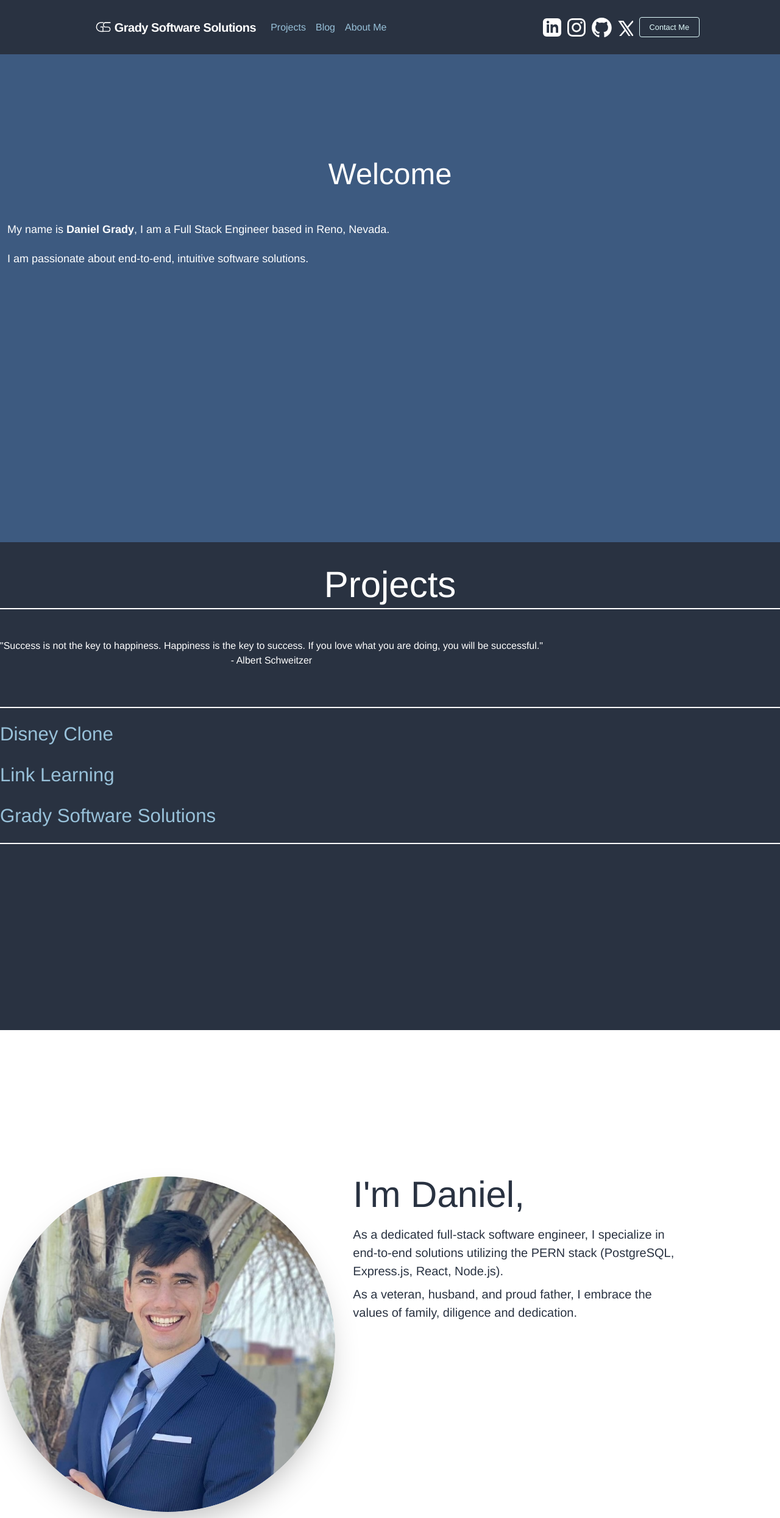
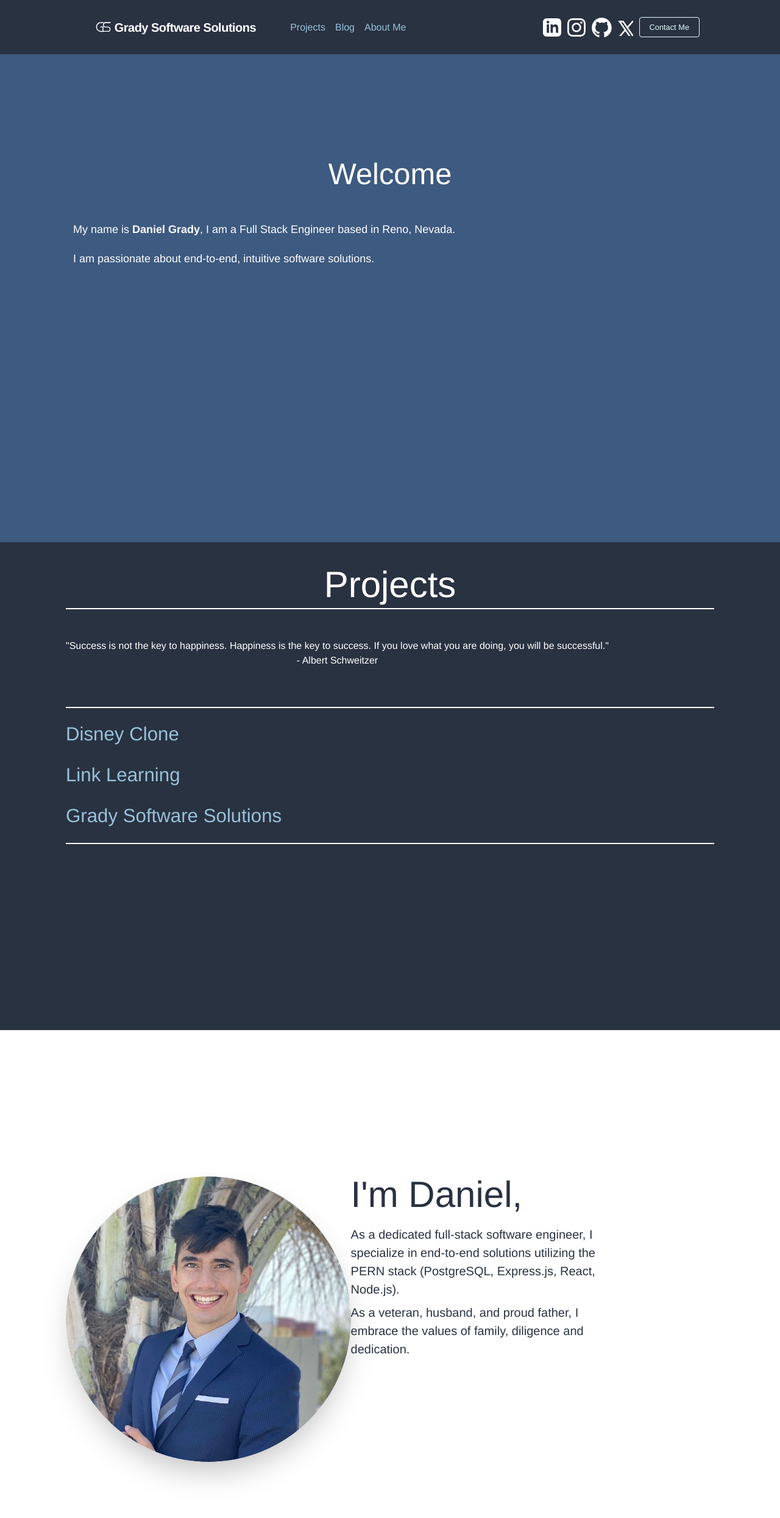
Before and after one commit to MusicalSurfer/personal-website, a Next.js app: page / in a window 1280 px wide. Shown: the whole page at 61% size. Built offline with nearby package versions, Linux system fonts and the light colour scheme.

Commit message:
Fix media queries for header

```diff
--- a/app/components/Header.jsx
+++ b/app/components/Header.jsx
@@ -8,18 +8,21 @@ const Header = () => {
 
   return (
     <nav className="header-details flex items-center justify-between flex-wrap p-6 w-full">
+      <div className="flex flex-row w-full justify-between">
         <div className="flex items-center flex-shrink-0 text-white mr-6 tablet:mx-6">
           <svg className="fill-current mb-3 mr-1" xmlns="http://www.w3.org/2000/svg" width="27.675" height="29.25" viewBox="0 0 123 130"><path d="M41.7 61H61v-6.3H41.7q-14.4 0-24.4 10.2Q7.2 75.2 7.2 90.6q0 14.3 10.1 24.4t24.4 10.1H61V86.7H39.2v6.4h15.3v25.6H41.7q-11.4 0-19.7-8.3t-8.3-19.8q0-12.5 8.3-21.1Q30.2 61 41.7 61z" /><path d="M75 62.3h37.7v-7.6H75q-7.4 0-12.4 5.8-5.1 5.9-5.1 14.3 0 7.6 5.1 13.2 5 5.7 12.4 5.7h20.2q4.5 0 8 3.8 3.3 4 3.3 8.7 0 5.6-3.25 9.1t-8.05 3.5H57.5v6.2h37.7q7.5 0 12.5-5.2t5-13.6q0-7.6-5-13.2-5.1-5.6-12.5-5.6H75q-4.6 0-7.9-4-3.4-3.7-3.4-8.6 0-5.6 3.25-9.05T75 62.3z" /></svg>
           <a href="#">
             <span className="font-semibold text-xl tracking-tight">Grady Software Solutions</span>
           </a>
         </div>
-      <div className='block desktop:hidden'>
-        <button onClick={handleClick} className="flex items-center mr-10 tablet:px-4 tablet:py-3 px-3 py-2 border rounded text-deep-light-blue border-deep-light-blue hover:text-white hover:border-white">
+        <div className="flex flex-col translate-x-10">
+          <div className='desktop:hidden'>
+            <button onClick={handleClick} className="px-3 py-2 border rounded text-deep-light-blue border-deep-light-blue hover:text-white hover:border-white">
               <svg className="fill-current h-3 w-3" viewBox="0 0 20 20" xmlns="http://www.w3.org/2000/svg"><title>Menu</title><path d="M0 3h20v2H0V3zm0 6h20v2H0V9zm0 6h20v2H0v-2z" /></svg>
             </button>
+          </div>
           <div className={`menu-border ${isActive ? 'opacity-100 visible' : 'opacity-0 invisible'} border-burnt-orange border-t-2 -translate-x-11 translate-y-1 w-32`}></div>
-        <div className={`${isActive ? 'translate-y-2 opacity-100 visible' : '-translate-y-1 opacity-0 invisible'} welcome-details drop-down-menu w-32 translate-y-3 -translate-x-11 absolute transform duration-150  bg-light-blue rounded-md`}>
+          <div className={`${isActive ? 'opacity-100 visible' : '-translate-y-0 opacity-0 invisible'} welcome-details drop-down-menu w-32 translate-y-10 -translate-x-11 absolute transform duration-150  bg-light-blue rounded-md`}>
             <div className="text-sm flex flex-col items-center desktop:flex-grow">
               <a href="#projects" className="block mt-2 desktop:inline-block text-base desktop:mt-0 text-deep-blue hover:text-white mr-4">
                 Projects
@@ -34,7 +37,7 @@ const Header = () => {
           </div>
         </div>
         <div className="w-full hidden desktop:flex desktop:flex-grow desktop:visible desktop:items-center desktop:w-auto">
-        <div className="text-sm desktop:flex-grow">
+          <div className="text-sm desktop:flex-grow -translate-x-24">
             <a href="#projects" className="block mt-4 desktop:inline-block text-base desktop:mt-0 text-deep-light-blue hover:text-white mr-4">
               Projects
             </a>
@@ -61,6 +64,7 @@ const Header = () => {
             <a href="mailto:gradysoftwaresolutions@gmail.com" className="text-sm px-4 py-2 leading-none border rounded text-light-blue border-light-blue hover:border-transparent hover:text-deep-blue hover:bg-white mt-4 desktop:mt-0">Contact Me</a>
           </div>
         </div>
+      </div>
     </nav>
   )
 }
--- a/app/page.js
+++ b/app/page.js
@@ -22,13 +22,13 @@ export default function Home() {
         <Header />
       </div>
       <ScrollNav />
-      <div className="main-sub-container lg-desktop:px-300px bg-deep-blue flex-grow w-full relative min-h-screen">
+      <div className="main-sub-container lg-desktop:px-300px desktop:px-108px bg-deep-blue flex-grow w-full relative min-h-screen">
         <Landing />
       </div>
-      <div id="projects" className="projects-container w-full relative lg-desktop:px-300px min-h-screen bg-shale-grey">
+      <div id="projects" className="projects-container overflow-hidden w-full relative lg-desktop:px-300px desktop:px-108px min-h-screen bg-shale-grey">
         <Projects />
       </div>
-      <div id="aboutMe" className="about-me-container w-full relative lg-desktop:px-300px min-h-screen bg-white">
+      <div id="aboutMe" className="about-me-container w-full relative lg-desktop:px-300px desktop:px-108px min-h-screen bg-white">
         <AboutMe />
       </div>
     </div>
--- a/tailwind.config.js
+++ b/tailwind.config.js
@@ -22,7 +22,7 @@ module.exports = {
         'tablet': '640px',
         'laptop': '1280px',
         'desktop': '1280px',
-        'lg-desktop': '1440px',
+        'lg-desktop': '1543px',
       },
       colors: {
         "deep-blue": "#3d5a80",
```
Lines whose indentation alone changed are shown as unchanged.
